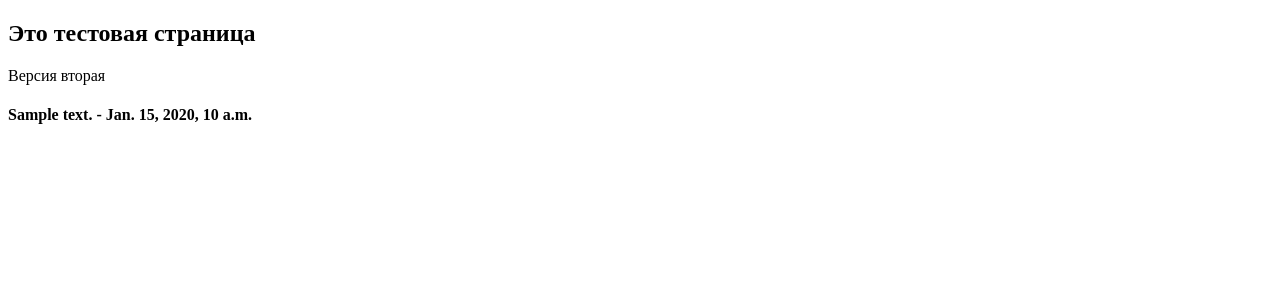
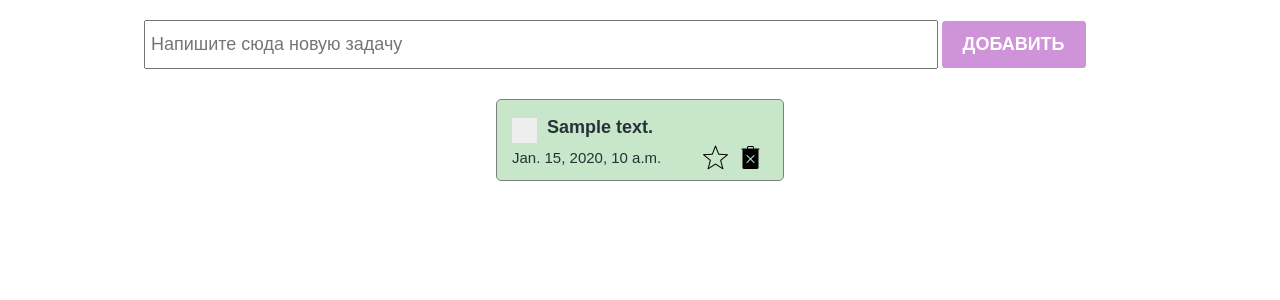
Before and after one commit to Dkukushka/todo-python, a Django app: page /test in a window 1280 px wide. Shown: the top 300 px of the page. Run offline with Django 3.2, Linux system fonts and the light colour scheme; tables that the repository leaves empty hold one stand-in row (values such as "Sample post").

Commit message:
changed test.html how in index.html

```diff
--- a/main/templates/test.html
+++ b/main/templates/test.html
@@ -1,15 +1,51 @@
+{% load static %}
 <!DOCTYPE html>
 <html lang="en">
+
 <head>
     <meta charset="UTF-8">
     <meta name="viewport" content="width=device-width, initial-scale=1.0">
-    <title>Document</title>
+    <title>My_todo</title>
+    <!-- <link rel="stylesheet" href="./styles/index.css"> -->
+
+    <link rel="stylesheet" href="{% static 'styles/index.css'%}" />
+    <link rel="stylesheet" href="{% static 'styles/checkbox.css'%}" />
 </head>
+
 <body>
-    <h2>Это тестовая страница</h2>
+    <!-- <h2>Это тестовая страница</h2>
     <div>Версия вторая</div>
     {% for todo in todo_list %}
         <h4>{{ todo.text }} - {{todo.created_at}}</h4>
-    {% endfor %}
+    {% endfor %} -->
+    <section>
+        <div class="create_container">
+            <input type="text" class="create_input" placeholder="Напишите сюда новую задачу" />
+            <button class="create_button">Добавить</button>
+        </div>
+
+        <div class="todo_container">
+            {% for todo in todo_list%}
+            <div class="todo_item">
+                <div class="todo_item_header">
+                    <label class="checkbox_container">
+                        <input type="checkbox" />
+                        <span class="checkmark"></span>
+                    </label>
+                    <h4>{{ todo.text }}</h4>
+                </div>
+                <div class="todo_item_footer">
+                    <p>{{ todo.created_at }}</p>
+                    <div class="action_buttons">
+                        <img src="../static/icons/star-50.png" alt="" width="25px" height="25px" />
+                        <img src="../static/icons/delete50.png" alt="" width="25px" height="25px" />
+                    </div>
+                </div>
+            </div>
+            {% endfor %}
+
+        </div>
+    </section>
 </body>
+
 </html>
```
